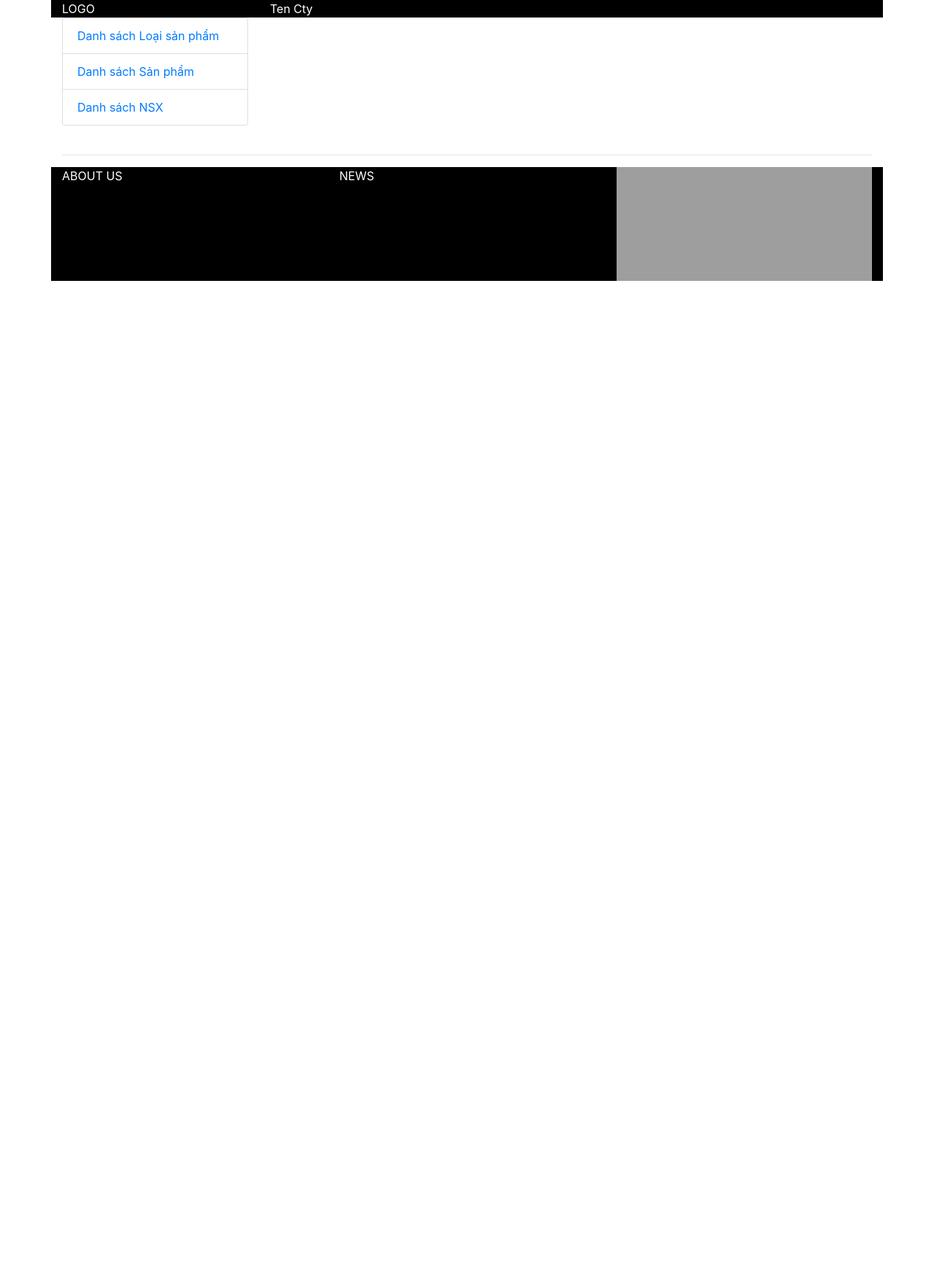
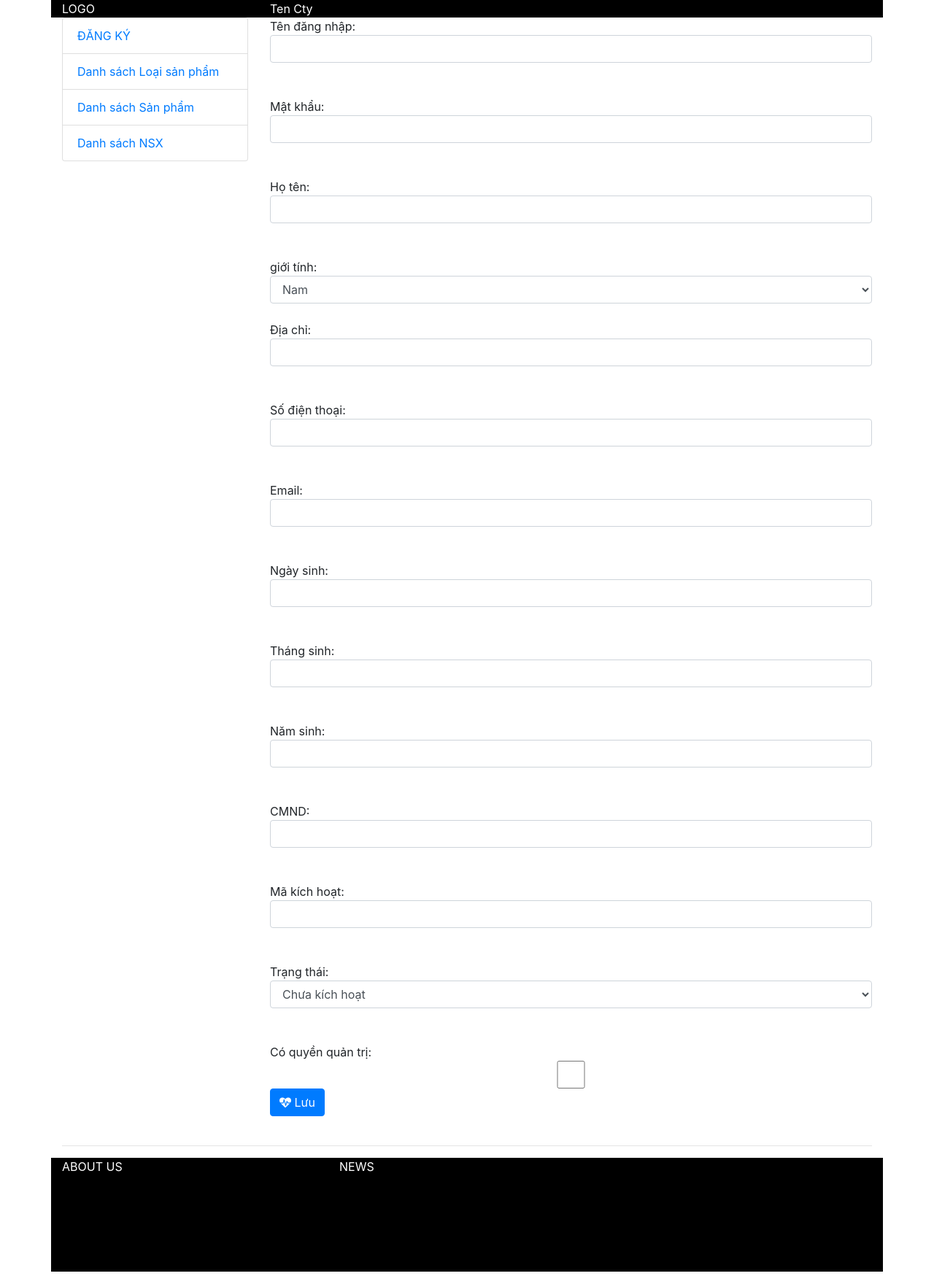
Before and after one commit to queanh8498/sephora, a PHP site: page /sephora/?page=dangky in a window 1280 px wide. Shown: the whole page at 73% size. Before the commit the page ends 385 px from the top, so only its background shows below. Run offline with PHP 8.4, Linux system fonts and the light colour scheme; data that the repository does not hold is empty; some libraries are stand-ins or nearby versions; grey boxes are pictures that could not be loaded.

Commit message:
dangky ok, mail not ok

```diff
--- a/index.php
+++ b/index.php
@@ -24,6 +24,7 @@
                 <div class="col-md-3">
 
                 <ul class="list-group">
+                <li class="list-group-item"><a href="?page=dangky">ĐĂNG KÝ</a></li>
                 <li class="list-group-item"><a href="?page=loaisp_ds">Danh sách Loại sản phẩm</a></li>
                 <li class="list-group-item"><a href="?page=sanpham_ds">Danh sách Sản phẩm</a></li>
                 <li class="list-group-item"><a href="?page=nsx_ds">Danh sách NSX</a></li>
@@ -57,6 +58,8 @@
                     include('sanpham/edit.php');
                 }else if ($page == 'nsx_sua'){
                     include('nsx/edit.php');
+                }else if ($page == 'dangky'){
+                    include('pages/dangky.php');
                 }
                 ?>
                 </div>
--- a/pages/dangky.php
+++ b/pages/dangky.php
@@ -4,34 +4,36 @@
 
 require_once __DIR__.'/../vendor/autoload.php';
 
+
 use PHPMailer\PHPMailer\PHPMailer;
 use PHPMailer\PHPMailer\Exception;
+
 ?>
 
 <form name= "frmDK" id="frmDK" method="post">
 
-Tên đăng nhập: <input type="text" name="kh_tendangnhap" id="kh_tendangnhap" ><br><br>
-Mật khẩu: <input type="password" name="kh_matkhau" id="kh_matkhau" ><br><br>
-Họ tên: <input type="text" name="kh_ten" id="kh_ten" ><br><br>
-giới tính: <select name="kh_gioitinh" id="kh_gioitinh"><br><br>
+Tên đăng nhập: <input type="text" name="kh_tendangnhap" id="kh_tendangnhap" class="form-control"><br><br>
+Mật khẩu: <input type="password" name="kh_matkhau" id="kh_matkhau" class="form-control"><br><br>
+Họ tên: <input type="text" name="kh_ten" id="kh_ten" class="form-control"><br><br>
+giới tính: <select name="kh_gioitinh" id="kh_gioitinh" class="form-control"><br><br>
     <option value="0">Nam</option><br>
     <option value="1">Nữ</option><br>
     <option value="2">Không công bố</option><br>
     </select><br>
-Địa chỉ: <input type="text" name="kh_diachi" id="kh_diachi" ><br><br>
-Số điện thoại: <input type="text" name="kh_dienthoai" id="kh_dienthoai" ><br><br>
-Email: <input type="text" name="kh_email" id="kh_email" ><br><br>
-Ngày sinh: <input type="text" name="kh_ngaysinh" id="kh_ngaysinh" ><br><br>
-Tháng sinh: <input type="text" name="kh_thangsinh" id="kh_thangsinh" ><br><br>
-Năm sinh: <input type="text" name="kh_namsinh" id="kh_namsinh" ><br><br>
-CMND: <input type="text" name="kh_cmnd" id="kh_cmnd" ><br><br>
-Mã kích hoạt: <input type="text" name="kh_makichhoat" id="kh_makichhoat" ><br><br>
+Địa chỉ: <input type="text" name="kh_diachi" id="kh_diachi" class="form-control"><br><br>
+Số điện thoại: <input type="text" name="kh_dienthoai" id="kh_dienthoai" class="form-control"><br><br>
+Email: <input type="text" name="kh_email" id="kh_email" class="form-control" ><br><br>
+Ngày sinh: <input type="text" name="kh_ngaysinh" id="kh_ngaysinh" class="form-control"><br><br>
+Tháng sinh: <input type="text" name="kh_thangsinh" id="kh_thangsinh" class="form-control"><br><br>
+Năm sinh: <input type="text" name="kh_namsinh" id="kh_namsinh" class="form-control"><br><br>
+CMND: <input type="text" name="kh_cmnd" id="kh_cmnd" class="form-control"><br><br>
+Mã kích hoạt: <input type="text" name="kh_makichhoat" id="kh_makichhoat" class="form-control"><br><br>
 Trạng thái:
-    <select name="kh_trangthai" id="kh_trangthai">
+    <select name="kh_trangthai" id="kh_trangthai" class="form-control">
     <option value="0">Chưa kích hoạt</option>
     <option value="1">Đã kích hoạt</option>
     </select><br><br>
-Có quyền quản trị: <input type="checkbox" name="kh_quantri" id="kh_quantri" value="1" >
+Có quyền quản trị: <input type="checkbox" name="kh_quantri" id="kh_quantri" value="1" class="form-control">
 
  <button name="btnLuu" id="btnLuu" class="btn btn-primary">
         <i class="fa fa-heartbeat" aria-hidden="true"></i> Lưu
@@ -41,7 +43,7 @@
 <?php
     if (isset($_POST['btnLuu'])){
         $kh_tendangnhap=$_POST['kh_tendangnhap'];
-        $kh_matkhau=sha1($_POST['kh_matkhau']);
+        $kh_matkhau=($_POST['kh_matkhau']);
         $kh_ten=$_POST['kh_ten'];
         $kh_gioitinh=$_POST['kh_gioitinh'];
         $kh_diachi=$_POST['kh_diachi'];
@@ -51,15 +53,21 @@
         $kh_thangsinh=$_POST['kh_thangsinh'];
         $kh_namsinh=$_POST['kh_namsinh'];
         $kh_cmnd=$_POST['kh_cmnd'];
-        $kh_makichhoat=$_POST['kh_makichhoat'];
+        $kh_makichhoat= isset($_POST['kh_makichhoat']) ? $_POST['kh_makichhoat'] : 'NULL';
         $kh_trangthai=$_POST['kh_trangthai'];
         $kh_quantri= isset($_POST['kh_quantri']) ? $_POST['kh_quantri'] : 0;
 
-        $sqlInsert= "INSERT INTO khachhang(kh_tendangnhap, kh_matkhau, kh_ten, kh_gioitinh, kh_diachi, kh_dienthoai, kh_email, kh_ngaysinh, kh_thangsinh, kh_namsinh, kh_cmnd, kh_makichhoat, kh_trangthai, kh_quantri) VALUES ('$kh_tendangnhap', '$kh_matkhau', '$kh_ten', $kh_gioitinh, '$kh_diachi', '$kh_dienthoai', '$kh_email', $kh_ngaysinh, $kh_thangsinh, $kh_namsinh, '$kh_cmnd', $kh_makichhoat, $kh_trangthai, $kh_quantri);";
-        var_dump($sqlInsert);die;
+        $sqlInsert= <<<EOT
+        INSERT INTO khachhang(kh_tendangnhap, kh_matkhau, kh_ten, kh_gioitinh, kh_diachi, kh_dienthoai, kh_email, kh_ngaysinh, kh_thangsinh, kh_namsinh, kh_cmnd, kh_makichhoat, kh_trangthai, kh_quantri)
+        VALUES ('$kh_tendangnhap', '$kh_matkhau', '$kh_ten', $kh_gioitinh, '$kh_diachi', '$kh_dienthoai', '$kh_email', $kh_ngaysinh, $kh_thangsinh, $kh_namsinh, '$kh_cmnd', '$kh_makichhoat', $kh_trangthai,$kh_quantri);
+EOT;
+
     $rs = mysqli_query($conn, $sqlInsert);
+    //var_dump($sqlInsert);die;
+
     }
-/*
+
+
     // Gởi mail kích hoạt tài khoản
     $mail = new PHPMailer(true);                               // Passing `true` enables exceptions
     try {
@@ -70,8 +78,8 @@
         $mail->isSMTP();                                       // Set mailer to use SMTP
         $mail->Host = 'smtp.gmail.com';                        // Specify main and backup SMTP servers
         $mail->SMTPAuth = true;                                // Enable SMTP authentication
-        $mail->Username = 'hotro.nentangtoituonglai@gmail.com';// SMTP username
-        $mail->Password = 'apmcxgzjndlbjybj';                  // SMTP password
+        $mail->Username = 'anhb1606867@student.ctu.edu.vn';// SMTP username
+        $mail->Password = 'gqfcwliqjjusrith';                  // SMTP password
         $mail->SMTPSecure = 'tls';                             // Enable TLS encryption, `ssl` also accepted
         $mail->Port = 587;                                     // TCP port to connect to
         $mail->CharSet = "UTF-8";
@@ -85,9 +93,9 @@
             )
         );
         //Recipients
-        $mail->setFrom('hotro.nentangtoituonglai@gmail.com', '[Hỗ trợ khách hàng] - Thông tin tài khoản!');
+        $mail->setFrom('anhb1606867@student.ctu.edu.vn', '[Hỗ trợ khách hàng] - Thông tin tài khoản!');
         $mail->addAddress($kh_email);                          // Add a recipient
-        $mail->addReplyTo('phucuong@ctu.edu.vn', 'Người quản trị Website');
+        $mail->addReplyTo('queanhst98@gmail.com', 'Người quản trị Website');
         // $mail->addCC('cc@example.com');
         // $mail->addBCC('bcc@example.com');
 
@@ -98,11 +106,11 @@
         //Content
         $mail->isHTML(true);                                    // Set email format to HTML
         $mail->Subject = 'Thông báo kích hoạt tài khoản';
-        $siteUrl = 'http://localhost:1000/web02/';
+        $siteUrl = 'http://localhost/sephora/';
         $body = <<<EOT
         <table>
             <tr>
-                <td><h1 style="color: red; font-size: 16px; text-align: center;">TRANG BÁN HÀNG SALOMON</h1>
+                <td><h1 style="color: red; font-size: 16px; text-align: center;">TRANG BÁN HÀNG S E P H O R A</h1>
                     <img src="https://res.cloudinary.com/drdoqfhly/image/upload/v1530887094/gg-1_synrgy.jpg" width="300px" height="150px" />
                 </td>
             </tr>
@@ -129,4 +137,4 @@
         echo 'Lỗi khi gởi mail: ', $mail->ErrorInfo;
     }
 
-?>*/
+?>
--- a/pages/kichhoat.php
+++ b/pages/kichhoat.php
@@ -6,7 +6,7 @@
 $kh_tendangnhap=$_GET['$kh_tendangnhap'];
 $kh_makichhoat=$_GET['$kh_makichhoat'];
 
-$sqlSelect="SELECT * FROM khachhang WHERE kh_tendangnhap="$kh_tendangnhap" AND kh_makichhoat="$kh_makichhoat";";
+$sqlSelect="SELECT * FROM khachhang WHERE kh_tendangnhap='$kh_tendangnhap' AND kh_makichhoat='$kh_makichhoat';";
 
 $rs= mysqli_query($conn, $sqlSelect);
 $khachhangRow = mysqli_fetch_array($rs, MYSQLI_ASSOC); // 1 record
```
